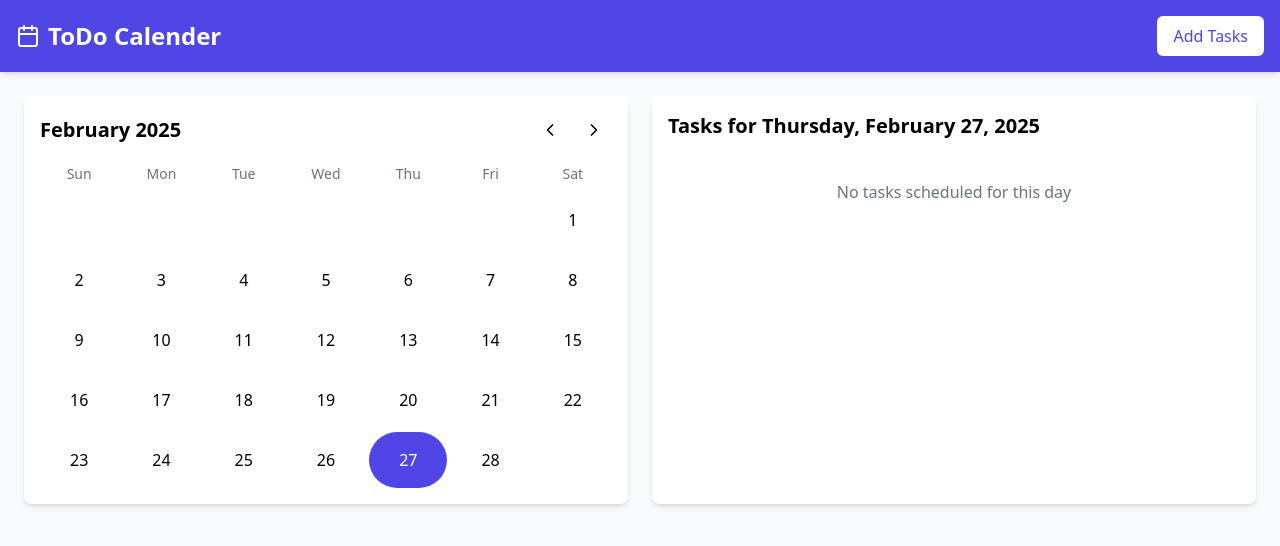
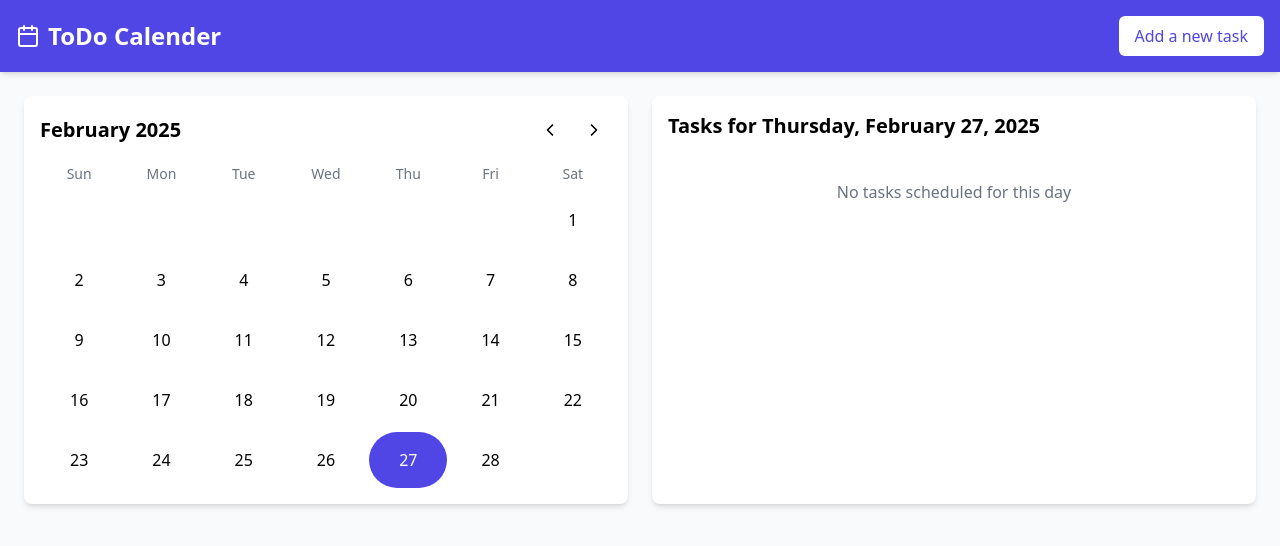
Before and after one commit to aarthireddyyy/taskdo, a React (Vite) app: page / in a window 1280 px wide. Shown: the top 546 px of the page. Built offline with nearby package versions, Linux system fonts and the light colour scheme.

Commit message:
changed text to add a new task

```diff
--- a/src/App.tsx
+++ b/src/App.tsx
@@ -55,7 +55,7 @@ function App() {
             onClick={() => setIsAddingTask(true)}
             className="bg-white text-indigo-600 px-4 py-2 rounded-md font-medium hover:bg-indigo-50 transition-colors"
           >
-            Add Tasks
+            Add a new task
           </button>
         </div>
       </header>
```
